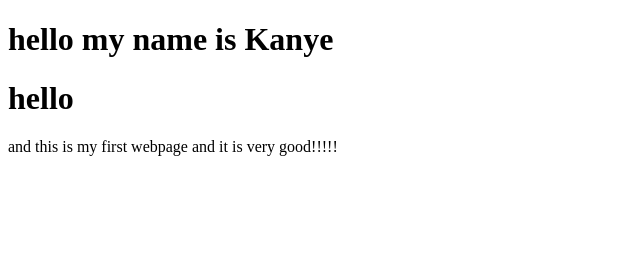
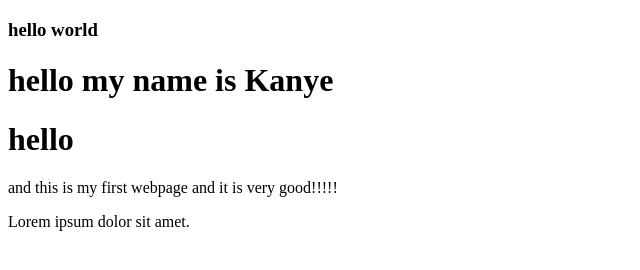
Before and after one commit to Kanyerezi30/html_css, a plain HTML site: page index.html in a window 1280 px wide. Shown: the whole page, without its empty margins (0-640 px from the left). Drawn offline with Linux system fonts and the light colour scheme.

Commit message:
adding dummy text

```diff
--- a/index.html
+++ b/index.html
@@ -6,9 +6,11 @@
 </head>
 
 <body>
+    <h3>hello world</h3>
     <h1>hello my name is Kanye</h1>
     <h1>hello</h1>
     <p>and this is my first webpage and it is very good!!!!!</p>
+    <p>Lorem ipsum dolor sit amet.</p>
 </body>
 
 </html>
```
